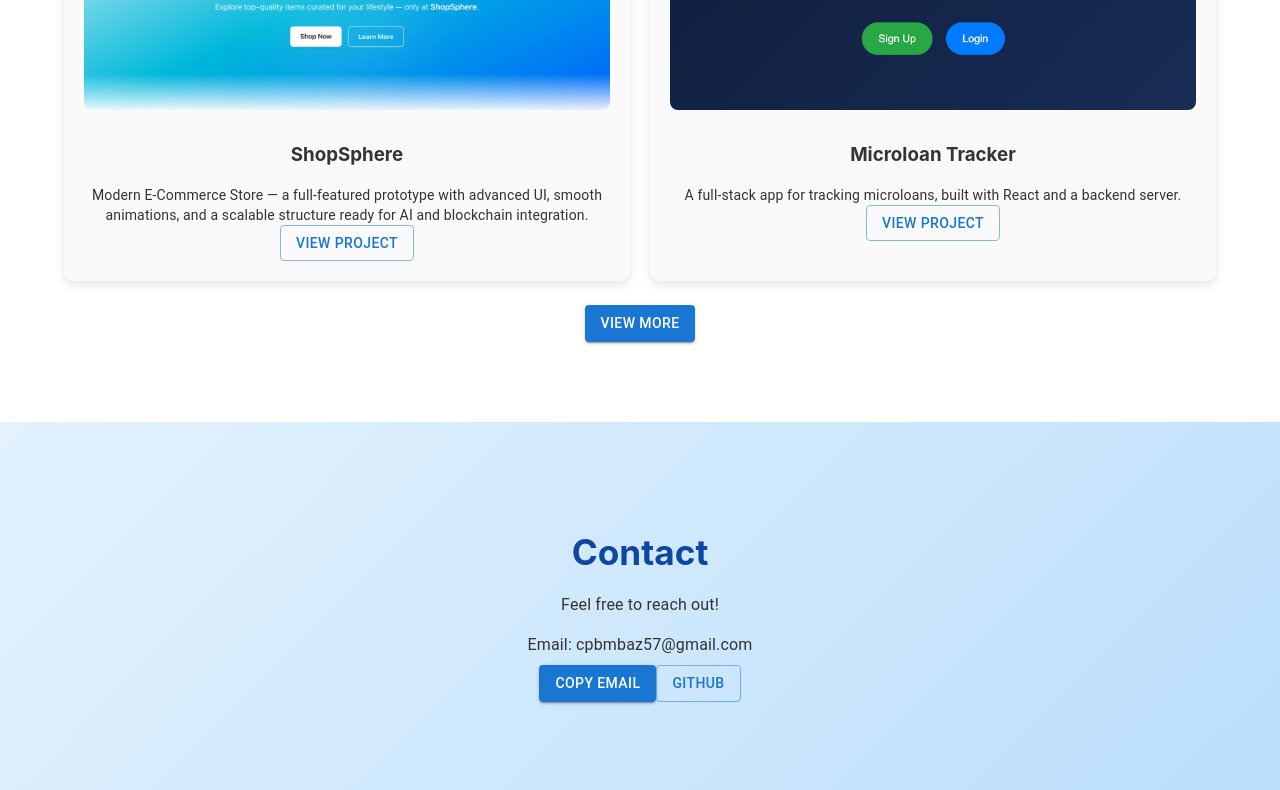
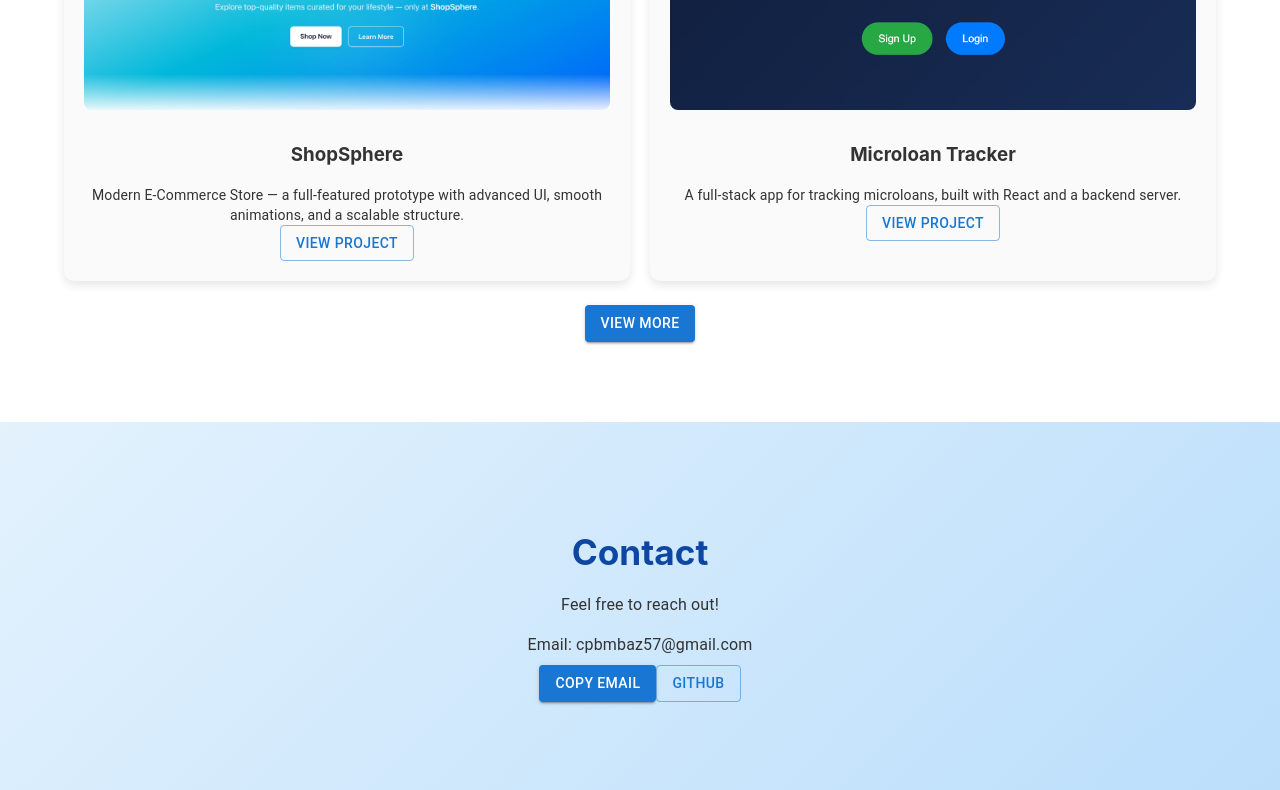
Before and after one commit to ConradPB/portfolio-react-update, a React (Vite) app in the folder portfolio/: page / in a window 1280 px wide. Shown: the part 1298-2088 px from the top of the page. Built offline with nearby package versions, Linux system fonts and the light colour scheme.

Commit message:
project description updated

```diff
--- a/portfolio/src/App.jsx
+++ b/portfolio/src/App.jsx
@@ -70,7 +70,7 @@ function App() {
                 <h3>ShopSphere</h3>
                 <Typography variant="body2">
                   Modern E-Commerce Store — a full-featured prototype with advanced UI, smooth animations,
-                  and a scalable structure ready for AI and blockchain integration.
+                  and a scalable structure.
                 </Typography>
                 <Button
                   variant="outlined"
```
